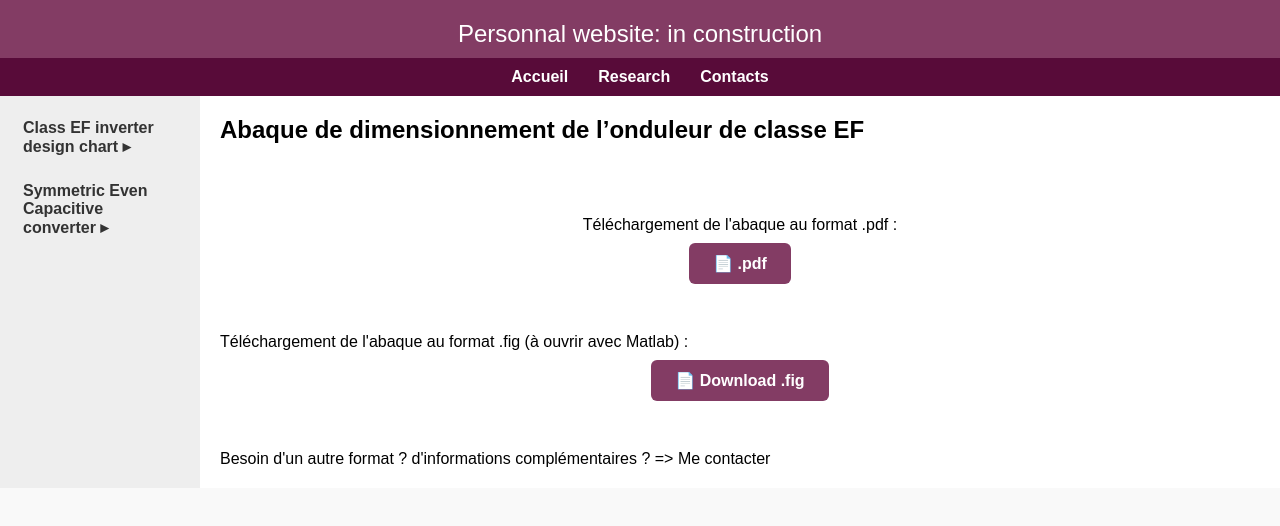
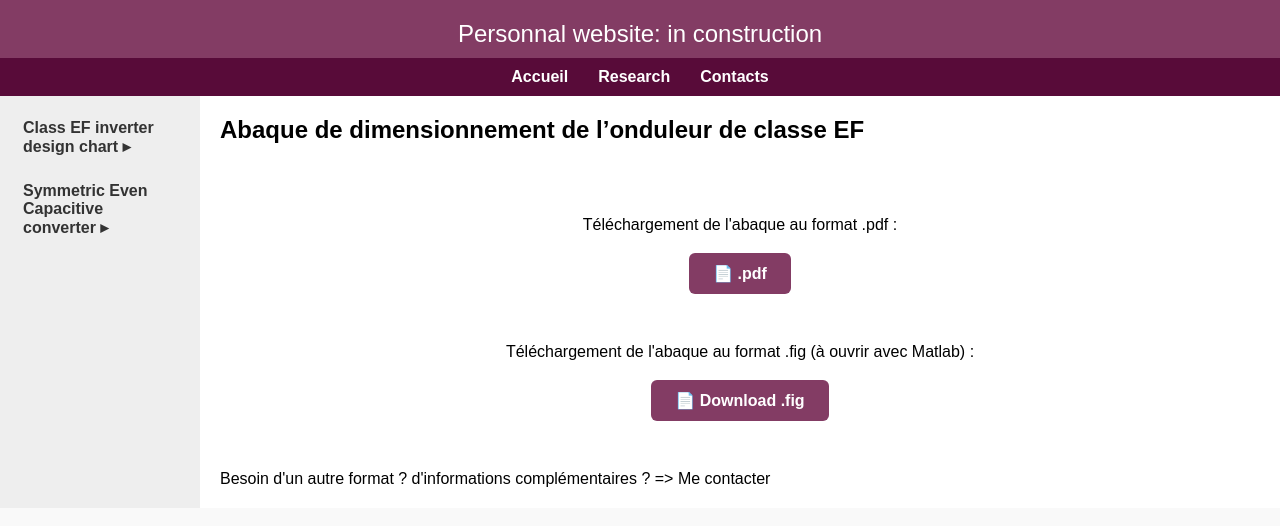
Before and after one commit to bdaire/bdaire.github.io, a Jekyll site: the page built from research_chart_link.md, in a window 1280 px wide. Shown: the top 526 px of the page. Built offline with Jekyll 4.4.1, drawn with Linux system fonts in a browser that asks for light colours.

Commit message:
Update research_chart_link.md

```diff
--- a/research_chart_link.md
+++ b/research_chart_link.md
@@ -13,16 +13,17 @@ title: Research
 </div>
 
 
-<div style="text-align: center; margin-bottom: 60px; margin-top: 20px;">
+<div style="text-align: center; margin-bottom: 60px; margin-top: 30px;">
   <a href="/assets/pdf/chart_EF.pdf" download
      style="background-color: #833c64; color: white; padding: 12px 24px; border-radius: 6px; text-decoration: none; font-weight: bold;">
     📄 .pdf
   </a>
 </div>
 
-<p>Téléchargement de l'abaque au format .fig (à ouvrir avec Matlab) :</p>
-
-<div style="text-align: center; margin-bottom: 60px; margin-top: 20px;">
+   <div style="text-align: center">
+      <p>Téléchargement de l'abaque au format .fig (à ouvrir avec Matlab) :</p>
+   </div>
+<div style="text-align: center; margin-bottom: 60px; margin-top: 30px;">
   <a href="/assets/other/chart_EF.fig" download
      style="background-color: #833c64; color: white; padding: 12px 24px; border-radius: 6px; text-decoration: none; font-weight: bold;">
     📄 Download .fig
```
